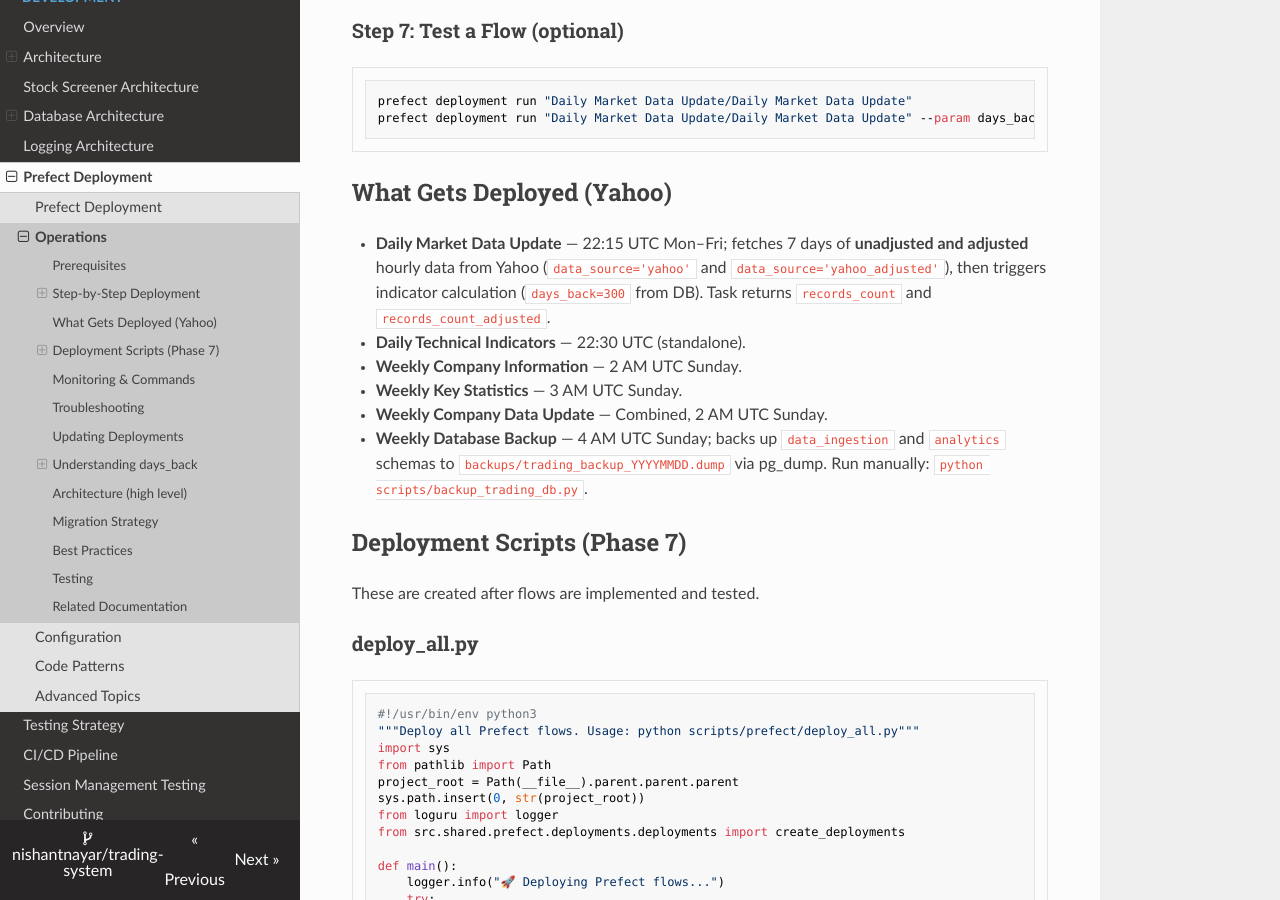
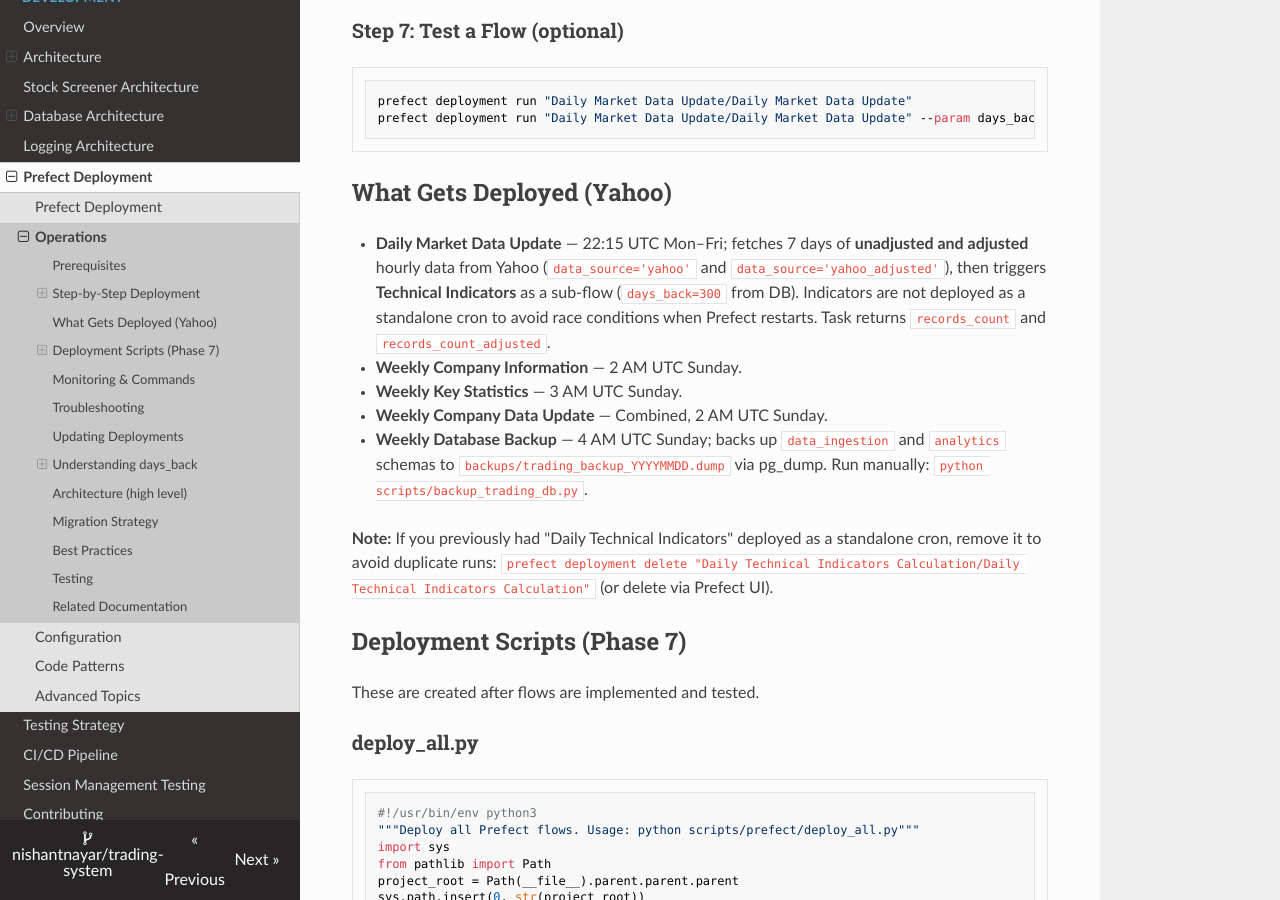
Before and after one commit to nishantnayar/Trading-System, an MkDocs documentation site: the page built from docs/development/prefect-deployment-operations.md, in a window 1280 px wide and 900 px high, scrolled down 2090 px. Built offline with MkDocs 1.6.1, drawn with Linux system fonts in a browser that asks for light colours; nearby versions of some CDN libraries.

Commit message:
Changes to yahoo flow

```diff
--- a/docs/development/prefect-deployment-operations.md
+++ b/docs/development/prefect-deployment-operations.md
@@ -90,12 +90,13 @@ prefect deployment run "Daily Market Data Update/Daily Market Data Update" --par
 
 ## What Gets Deployed (Yahoo)
 
-- **Daily Market Data Update** — 22:15 UTC Mon–Fri; fetches 7 days of **unadjusted and adjusted** hourly data from Yahoo (`data_source='yahoo'` and `data_source='yahoo_adjusted'`), then triggers indicator calculation (`days_back=300` from DB). Task returns `records_count` and `records_count_adjusted`.
-- **Daily Technical Indicators** — 22:30 UTC (standalone).
+- **Daily Market Data Update** — 22:15 UTC Mon–Fri; fetches 7 days of **unadjusted and adjusted** hourly data from Yahoo (`data_source='yahoo'` and `data_source='yahoo_adjusted'`), then triggers **Technical Indicators** as a sub-flow (`days_back=300` from DB). Indicators are not deployed as a standalone cron to avoid race conditions when Prefect restarts. Task returns `records_count` and `records_count_adjusted`.
 - **Weekly Company Information** — 2 AM UTC Sunday.
 - **Weekly Key Statistics** — 3 AM UTC Sunday.
 - **Weekly Company Data Update** — Combined, 2 AM UTC Sunday.
 - **Weekly Database Backup** — 4 AM UTC Sunday; backs up `data_ingestion` and `analytics` schemas to `backups/trading_backup_YYYYMMDD.dump` via pg_dump. Run manually: `python scripts/backup_trading_db.py`.
+
+**Note:** If you previously had "Daily Technical Indicators" deployed as a standalone cron, remove it to avoid duplicate runs: `prefect deployment delete "Daily Technical Indicators Calculation/Daily Technical Indicators Calculation"` (or delete via Prefect UI).
 
 ## Deployment Scripts (Phase 7)
 
```
Also changed, not shown: Readme.md (+1 -2 lines), 3 other files.
